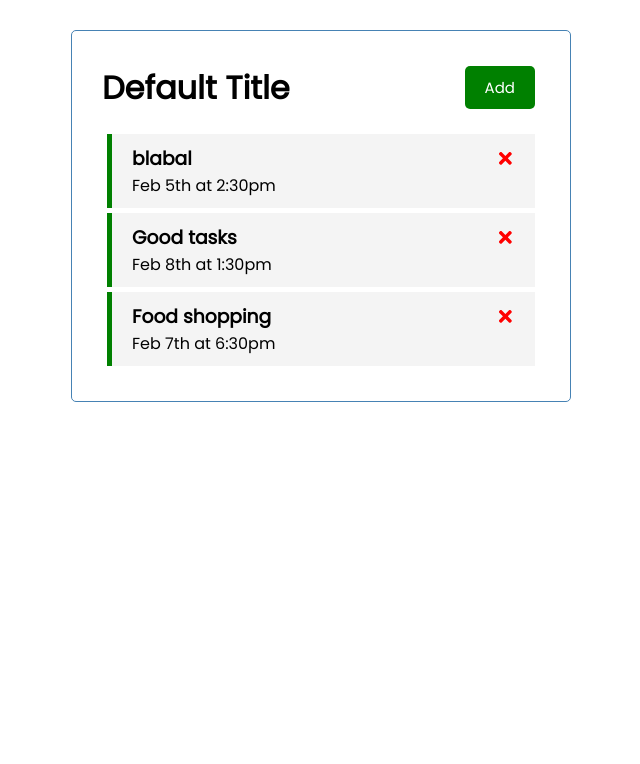
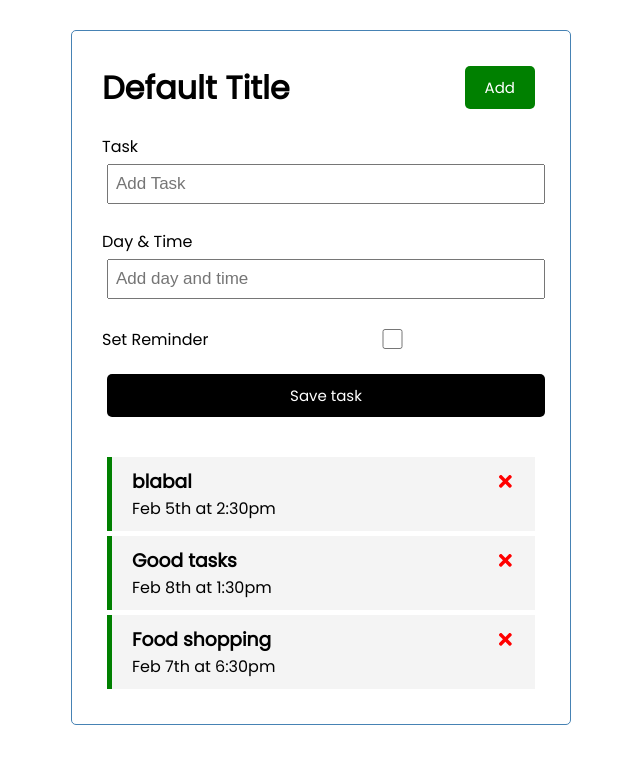
Before and after one commit to C1C0/first-react-app, a React (Create React App) app: page / in a window 1280 px wide. Shown: the top 764 px of the page, without its empty margins (319-959 px from the left). Built offline with nearby package versions, Linux system fonts and the light colour scheme.

Commit message:
Add Form

```diff
--- a/src/App.js
+++ b/src/App.js
@@ -1,6 +1,7 @@
 import Header from "./components/Header";
 import Tasks from "./components/Tasks";
 import { useState } from "react";
+import AddTask from "./components/AddTask";
 
 function App() {
   const [tasks, setTasks] = useState([
@@ -41,6 +42,10 @@ function App() {
   return (
     <div className="container">
       <Header />
+
+      <AddTask />
+
+      {/* Tasks */}
       {tasks.length > 0 ? (
         <Tasks tasks={tasks} onDelete={deleteTask} onToggle={toggleReminder} />
       ) : (
--- /dev/null
+++ b/src/components/AddTask.js
@@ -0,0 +1,39 @@
+// Adding component level state (not app level state !)
+import { useState } from "react";
+
+const AddTask = () => {
+  const [text, setText] = useState("");
+  const [day, setDay] = useState("");
+  const [reminder, setReminder] = useState(false);
+
+  return (
+    <form className="add-form">
+      <div className="form-control">
+        <label>Task</label>
+        <input
+          type="text"
+          placeholder="Add Task"
+          value={text}
+          onChange={(e) => setText(e.target.value)}
+        />
+      </div>
+      <div className="form-control">
+        <label>Day & Time</label>
+        <input
+          type="text"
+          placeholder="Add day and time"
+          value={day}
+          onChange={(e) => setDay(e.target.value)}
+        />
+      </div>
+      <div className="form-control form-control-check">
+        <label>Set Reminder</label>
+        <input type="checkbox" value={reminder} onChange={(e) => setReminder(e.currentTarget.checked)}/>
+      </div>
+
+      <input type="submit" value="Save task" className="btn btn-block" />
+    </form>
+  );
+};
+
+export default AddTask;
```
